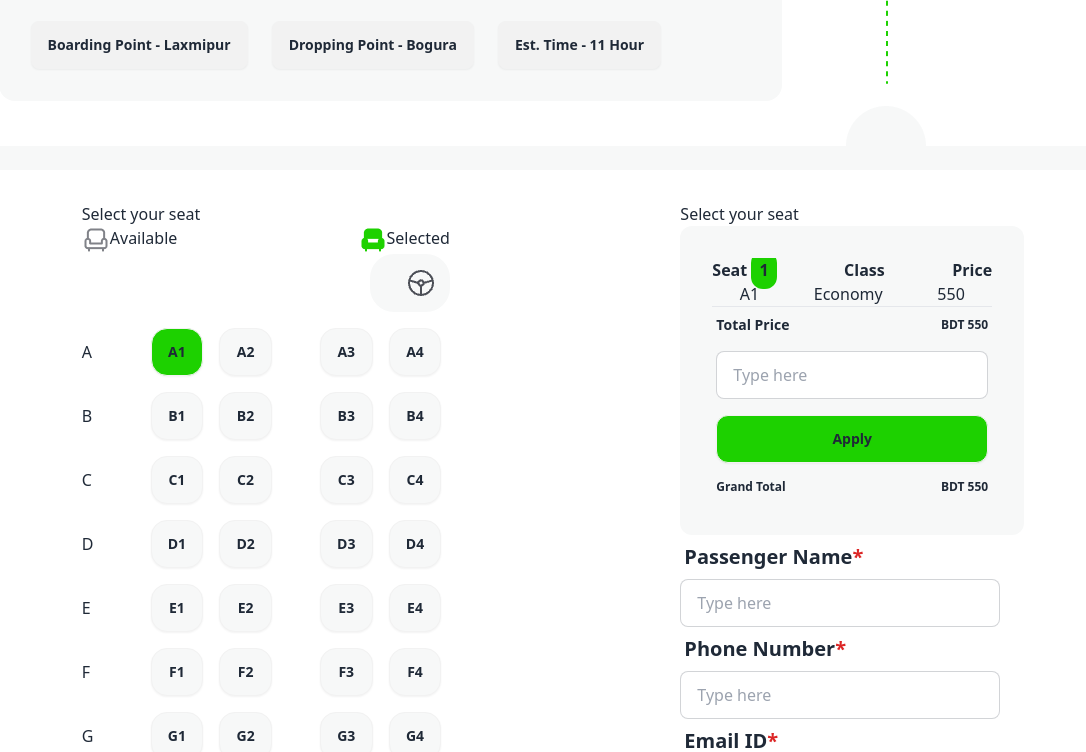
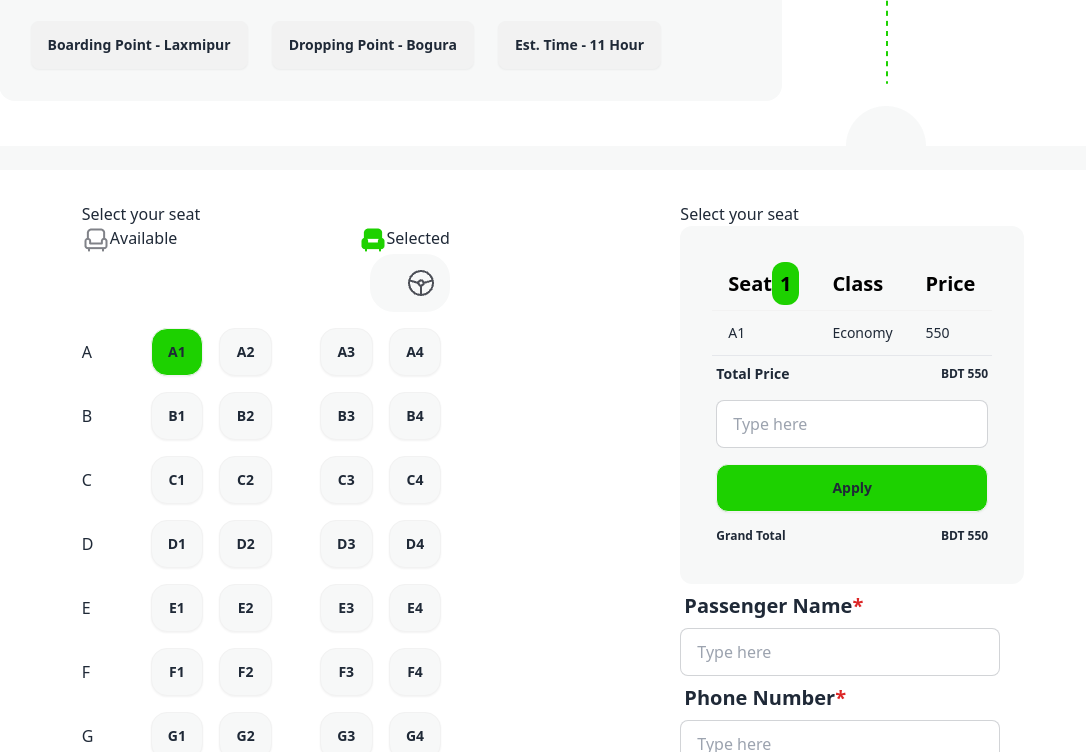
Before and after one commit to joymajumder23/fifth-assignment, a plain HTML site: page index.html in a window 1280 px wide. Both pictures are taken after a click on the element "A1". Shown: the part 1901-2653 px from the top of the page, without its empty margins (87-1173 px from the left). Drawn offline with nearby package versions, Linux system fonts and the light colour scheme.

Commit message:
js updated

```diff
--- a/index.html
+++ b/index.html
@@ -536,20 +536,26 @@
                             <h3>Select your seat</h3>
                             <div class="bg-ash rounded-xl p-8">
                                 <div class="overflow-x-auto">
-                                    <div class="flex justify-between font-bold">
-                                        <p>Seat <span id="total-seat" class="bg-green p-2 rounded-xl text-x">0</span></p>
-                                        <p>Class</p>
-                                        <p>Price</p>
-                                    </div>
-                                    <ul id="list-container">
-                                    </ul>
+
+                                    <table class="table">
+                                        <!-- head -->
+                                        <thead>
+                                          <tr class="font-bold text-xl text-black">
+                                            <th>Seat<span id="total-seat" class="bg-green p-2 rounded-xl text-x">0</span></th>
+                                            <th>Class</th>
+                                            <th>Price</th>
+                                          </tr>
+                                        </thead>
+                                        <tbody id="list-container">
+                                          <!-- row 1 -->
+                                          <tr>
+
+                                          </tr>
+                                        </tbody>
+                                      </table>
                                 </div>
                                 <hr>
-                                <!-- Total price -->
-                                <!-- <div class="flex justify-between text-black font-bold">
-                                    <h6>Total Price</h6>
-                                    <h6>BDT <span>1100</span></h6>
-                                  </div> -->
+
                                 <!-- coupon -->
                                 <div>
                                     <label class="form-control w-full max-w-xs">
--- a/js/index.js
+++ b/js/index.js
@@ -24,7 +24,6 @@ function buyNow() {
 // document.addEventListener('click', handleClickEvent);
 const seatPlan = document.getElementById('seat-plan');
 const seats = seatPlan.querySelectorAll('.btn');
-
 let seatCount = 0;
 let totalPrice = 0;
 let grandPrice = 0;
@@ -38,20 +37,25 @@ for (i = 0; i < seats.length; i++) {
 
         if (seatCount < 4) {
             const addElement = document.getElementById('list-container');
-            addElement.classList.add('space-y-4');
-            const div = document.createElement('div');
-            div.classList.add('flex');
-            div.classList.add('justify-around');
-            addElement.appendChild(div);
-            const p = document.createElement('p');
-            p.innerText = allSeat.innerText;
-            const p1 = document.createElement('p');
-            p1.innerText = 'Economy';
-            const p2 = document.createElement('p');
-            p2.innerText = '550';
-            div.appendChild(p);
-            div.appendChild(p1);
-            div.appendChild(p2);
+
+            const tr = document.createElement('tr');
+            const tdSeat = document.createElement('td');
+            tdSeat.innerText = allSeat.innerText;
+            const tdClass = document.createElement('td');
+            tdClass.innerText = 'Economy';
+            const tdPrice = document.createElement('td');
+            tdPrice.innerText = '550';
+
+            tr.appendChild(tdSeat);
+            tr.appendChild(tdClass);
+            tr.appendChild(tdPrice);
+            addElement.appendChild(tr);
+
+            // const thId = getTextValueElementById('th-id');
+            // console.log(typeof thId);
+
+
+            // setTextElementById('th-id', updatedThId);
 
             const currentSeat = getTextValueElementById('total-seat');
             console.log(typeof currentSeat);
--- a/js/utility.js
+++ b/js/utility.js
@@ -19,28 +19,17 @@ function setTextElementById(elementId, value){
     const element = document.getElementById(elementId);
     element.innerText = value;
 }
-// function setBackgroundColor(setId){
-//     const backgroundColor = document.getElementById(setId);
-//     backgroundColor.classList.add('bg-green-500');
-// }
-// function removeBackgroundColor(setId){
-//     const backgroundColor = document.getElementById(setId);
-//     backgroundColor.classList.remove('bg-ash');
-// }
-// function setInnerText(id, value) {
-//     document.getElementById(id).innerText = value;
-// }
 
-function disabled(id) {
-    document.getElementById(id).disabled = true;
+function disabled(elementId) {
+    document.getElementById(elementId).disabled = true;
 
 }
 
-function enabled(id) {
-    document.getElementById(id).disabled = false;
+function enabled(elementId) {
+    document.getElementById(elementId).disabled = false;
 }
 
-// function enableBtn(id){
+// function enableBtn(elementId){
 //     const btn = document.getElementById(id);
 //     btn.removeAttribute('disabled');
 // }
```
